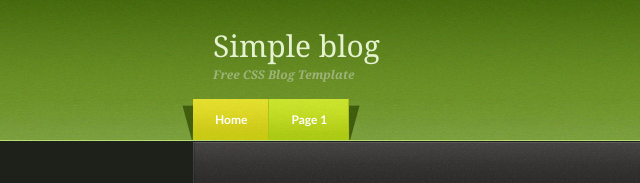
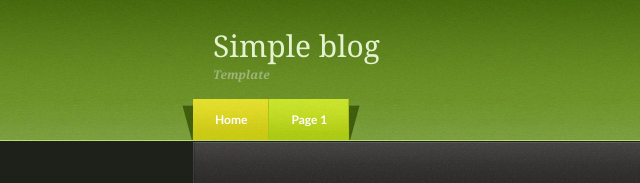
Before and after one commit to arshadShahoriar/BS-Commerce, a plain HTML site: page index.html in a window 1280 px wide. Shown: the top 183 px of the page, 0-640 px from the left. Drawn offline with Linux system fonts and the light colour scheme.

Commit message:
Free css remove from line 12

```diff
--- a/index.html
+++ b/index.html
@@ -9,7 +9,7 @@
 <div id="wrap">
   <div id="header">
     <h2><a href="http://all-free-download.com/free-website-templates/">Simple blog</a></h2>
-    <p>Free CSS Blog Template</p>
+    <p>Template</p>
     <ul>
       <li class="page_item current_page_item"><a href="http://all-free-download.com/free-website-templates/">Home</a></li>
       <li class="page_item page-item-9"><a href="http://all-free-download.com/free-website-templates/">Page 1</a></li>
```
